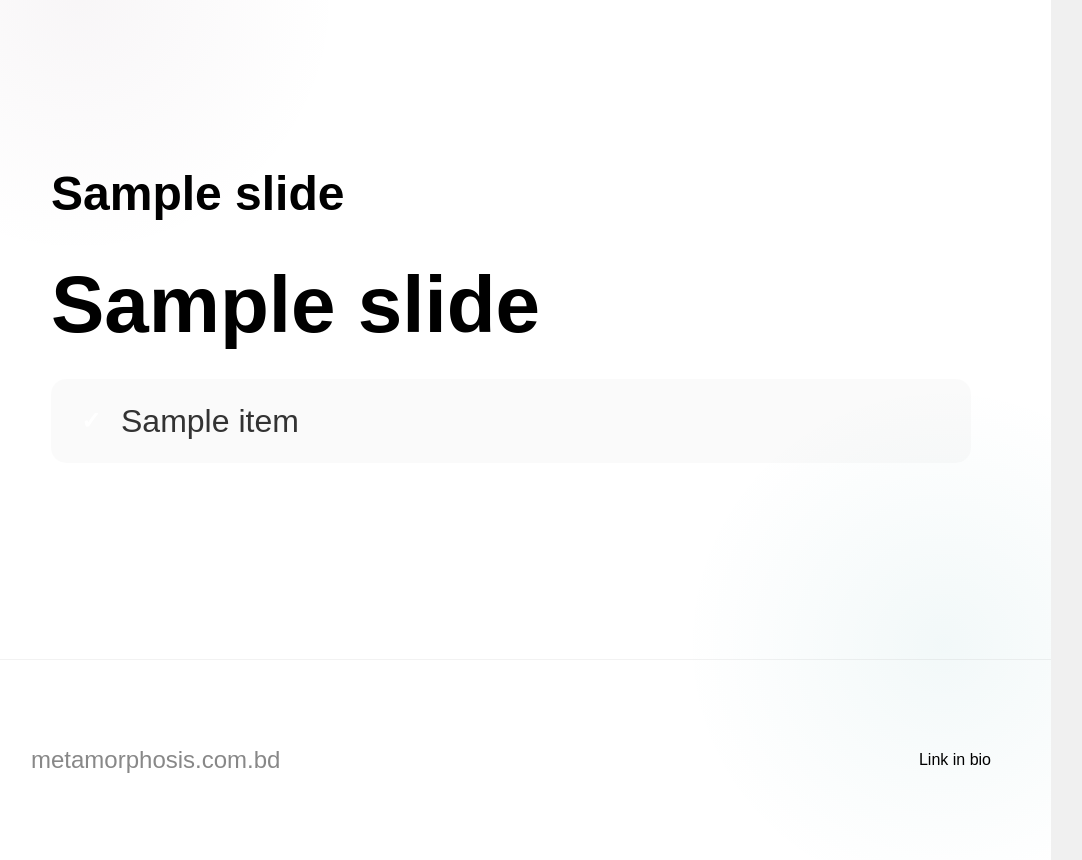
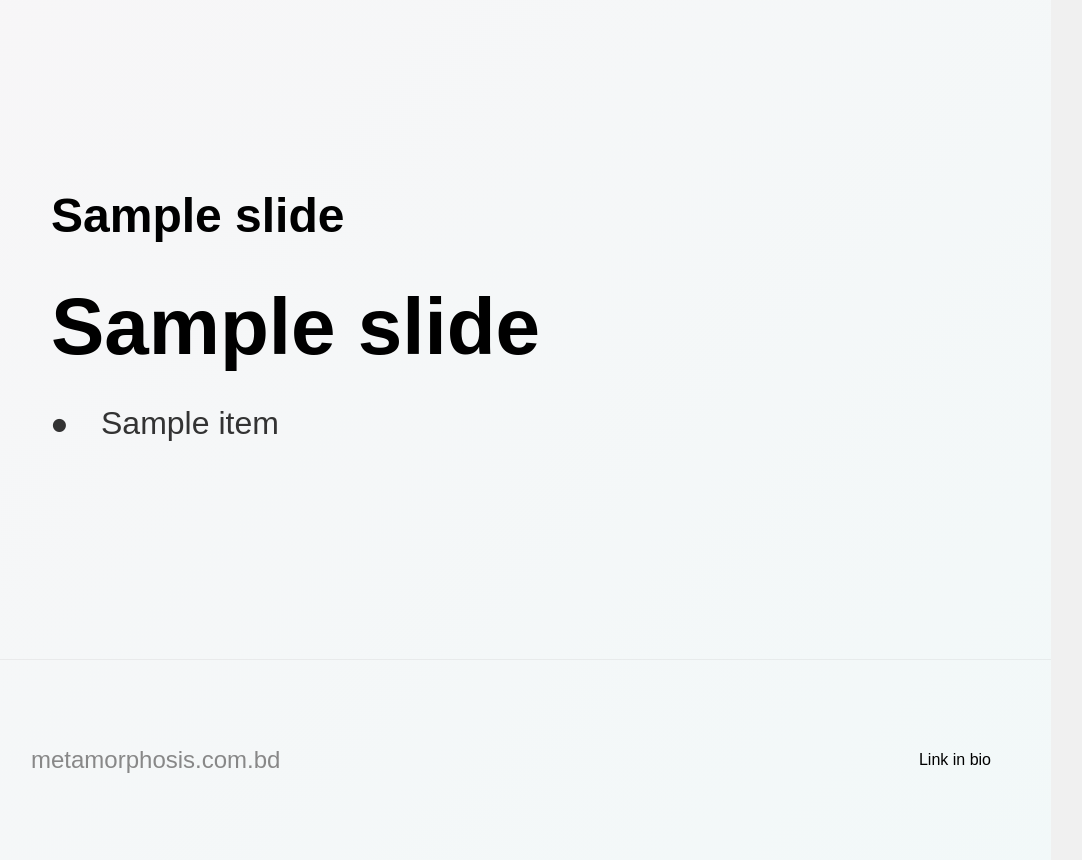
Before and after one commit to MusfiqurTuhin/LinkedIn_Carousel_Generator, a Flask app: template templates/carousel_template.html in a window 1280 px wide. Shown: the part 220-1080 px from the top of the page, without its empty margins (29-1111 px from the left). Run offline with Flask 3, Linux system fonts and the light colour scheme; the template is opened without the code that fills it: most values are stand-ins (such as "Sample title", 1, 10 or a date in 2020).

Commit message:
Add Review Step and Revert to Clean Design with Text Wrapping

```diff
--- a/templates/carousel_template.html
+++ b/templates/carousel_template.html
@@ -48,31 +48,18 @@
             box-sizing: border-box;
         }
 
-        /* Infographic Background Pattern */
+        /* Clean Background */
         .slide-bg {
             position: absolute;
             top: 0;
             left: 0;
             width: 100%;
             height: 100%;
-            background: radial-gradient(circle at 10% 20%, rgba(113, 75, 103, 0.05) 0%, transparent 20%),
-                radial-gradient(circle at 90% 80%, rgba(1, 126, 132, 0.05) 0%, transparent 20%);
+            background: linear-gradient(135deg, rgba(113, 75, 103, 0.05) 0%, rgba(1, 126, 132, 0.05) 100%);
             z-index: 0;
         }
 
-        /* Decorative Shape */
-        .slide::after {
-            content: "";
-            position: absolute;
-            top: -50px;
-            right: -50px;
-            width: 200px;
-            height: 200px;
-            background: var(--primary-color);
-            opacity: 0.03;
-            border-radius: 50%;
-            z-index: 0;
-        }
+        /* Removed Decorative Shape for cleaner look */
 
         .header {
             padding: 60px;
@@ -114,6 +101,8 @@
             margin-bottom: 30px;
             font-weight: 800;
             margin-top: 0;
+            word-wrap: break-word;
+            /* Prevent overflow */
         }
 
         h2 {
@@ -122,6 +111,7 @@
             margin-bottom: 40px;
             font-weight: 600;
             margin-top: 0;
+            word-wrap: break-word;
         }
 
         p {
@@ -129,6 +119,7 @@
             line-height: 1.5;
             color: var(--text-color);
             margin-bottom: 20px;
+            word-wrap: break-word;
         }
 
         ul {
@@ -139,34 +130,21 @@
 
         li {
             font-size: 32px;
-            margin-bottom: 30px;
-            padding-left: 60px;
+            margin-bottom: 25px;
+            padding-left: 50px;
             position: relative;
             color: var(--text-color);
             line-height: 1.4;
-            background: rgba(0, 0, 0, 0.02);
-            /* Subtle box for list items */
-            padding: 20px 20px 20px 70px;
-            border-radius: 15px;
+            word-wrap: break-word;
         }
 
         li::before {
-            content: "✓";
-            /* Checkmark for infographic feel */
-            color: var(--white);
-            background: var(--secondary-color);
-            font-size: 24px;
+            content: "•";
+            color: var(--secondary-color);
+            font-size: 48px;
             position: absolute;
-            left: 20px;
-            top: 50%;
-            transform: translateY(-50%);
-            width: 40px;
-            height: 40px;
-            border-radius: 50%;
-            display: flex;
-            align-items: center;
-            justify-content: center;
-            font-weight: bold;
+            left: 0;
+            top: -10px;
         }
 
         .footer {
```
Also changed, not shown: streamlit_app.py (+58 -14 lines).
